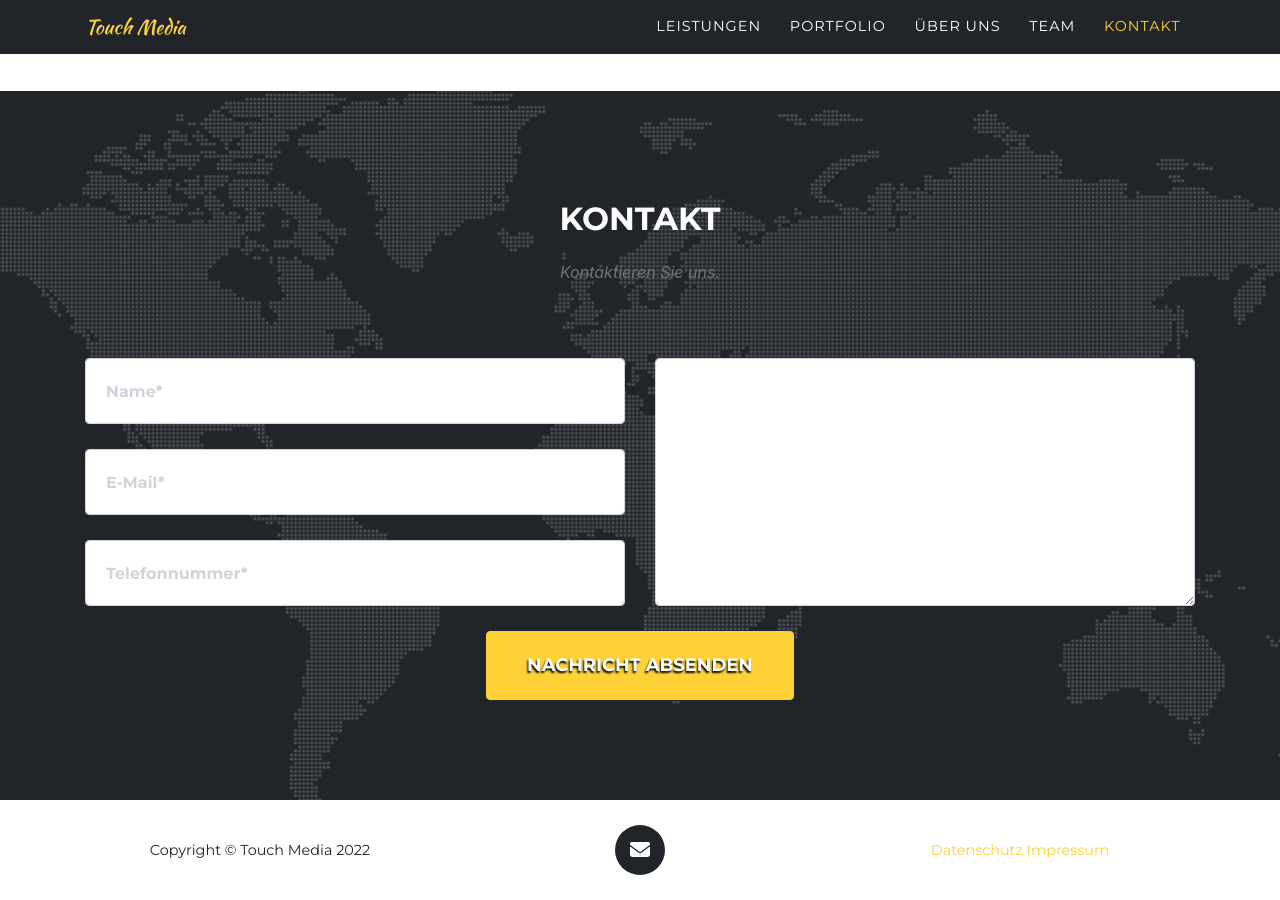
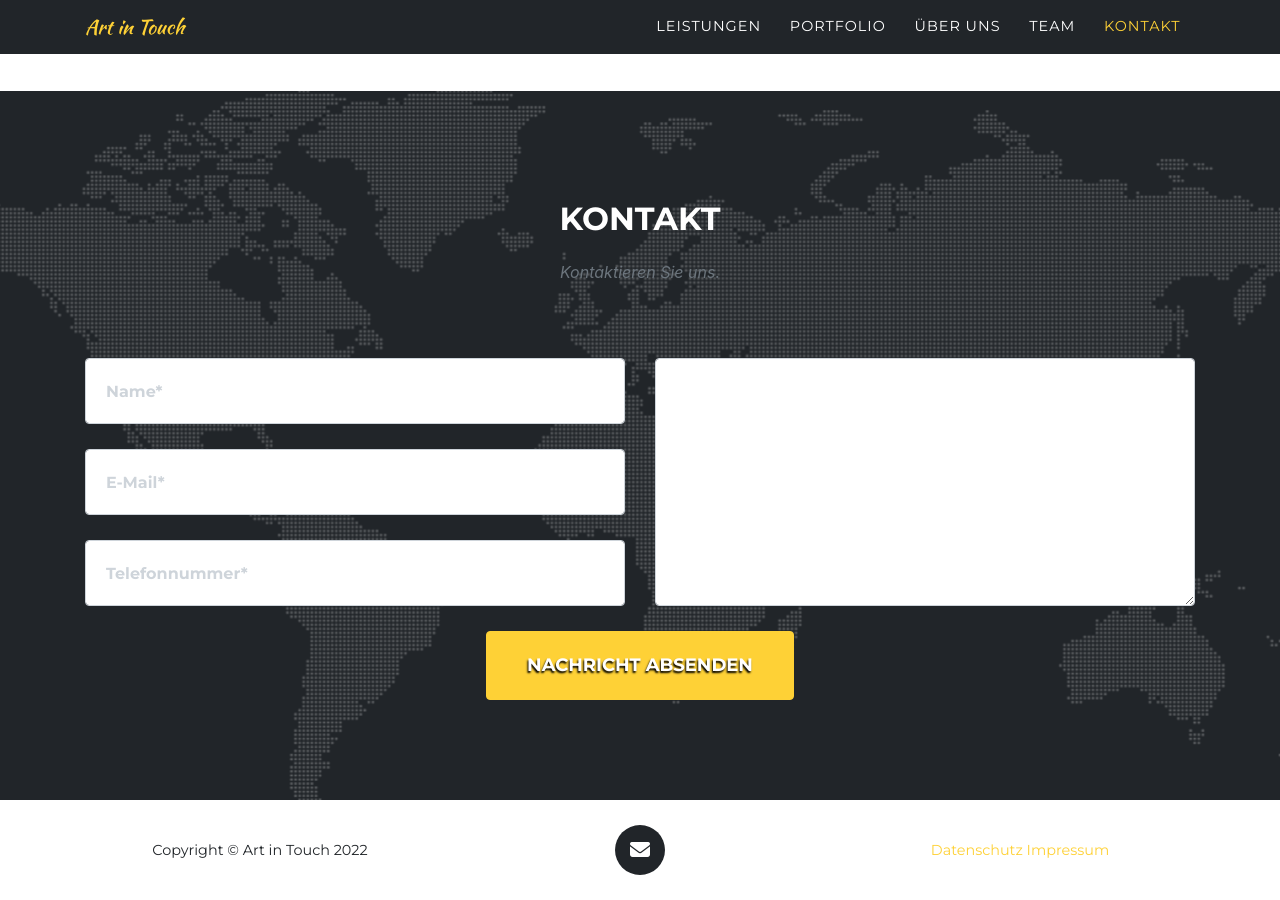
Before and after one commit to Hartmann-Engineering/hartmann-engineering.github.io, a Jekyll site: the page built from index.md, in a window 1280 px wide and 900 px high, scrolled down 3853 px. Built offline with Jekyll 4.4.1, drawn with Linux system fonts in a browser that asks for light colours; some web fonts are replaced.

Commit message:
Change E-Mail urls

```diff
--- a/_config.yml
+++ b/_config.yml
@@ -1,5 +1,6 @@
-title: Touch Media
-email: info@touch-media.de
+title: Art in Touch
+email: info@art-in-touch.de
+formspree_form_path: f/moqbddzj
 description: >- # this means to ignore newlines
   Ihre Ansprechpartner für Medienstationen im Museumsumfeld.
 
--- a/_data/sitetext.yml
+++ b/_data/sitetext.yml
@@ -94,5 +94,5 @@
 
 footer:
   social:
-    - url: mailto:info@domain.tld
+    - url: mailto:info@art-in-touch.de
       icon: "fas fa-envelope"
```
